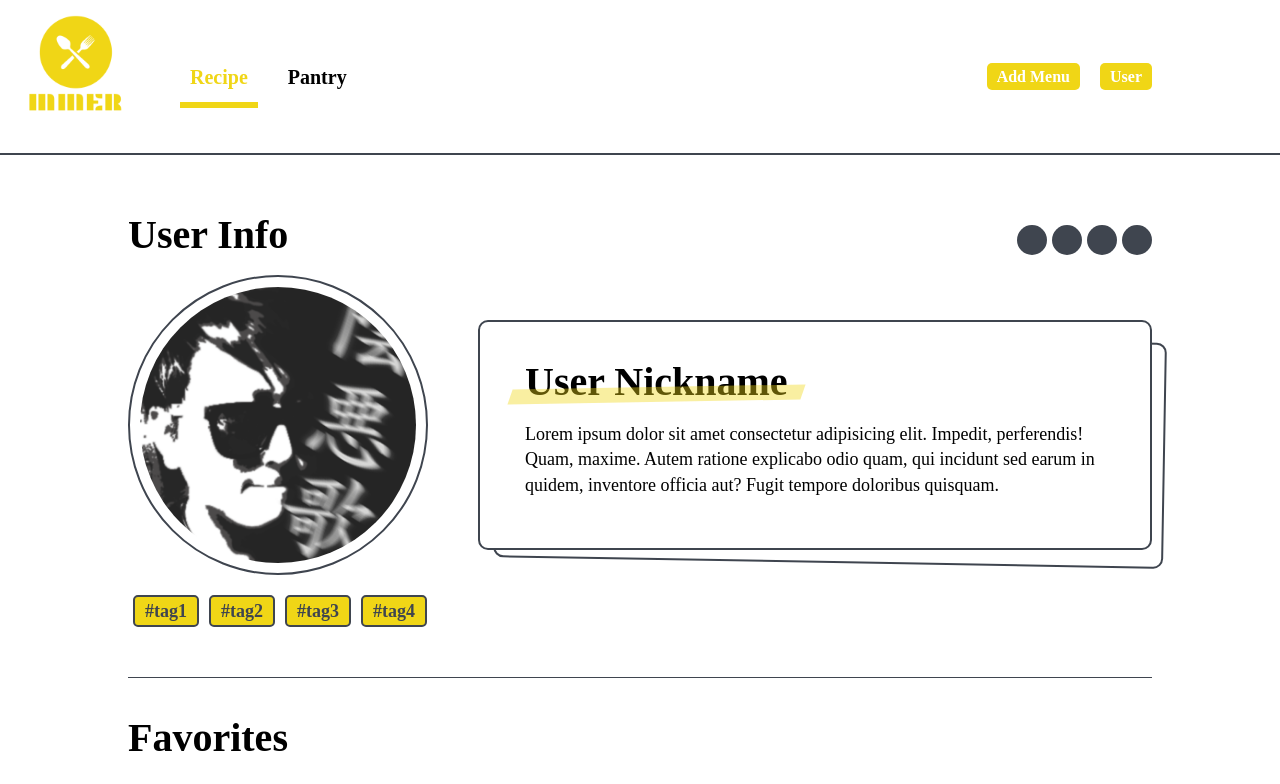
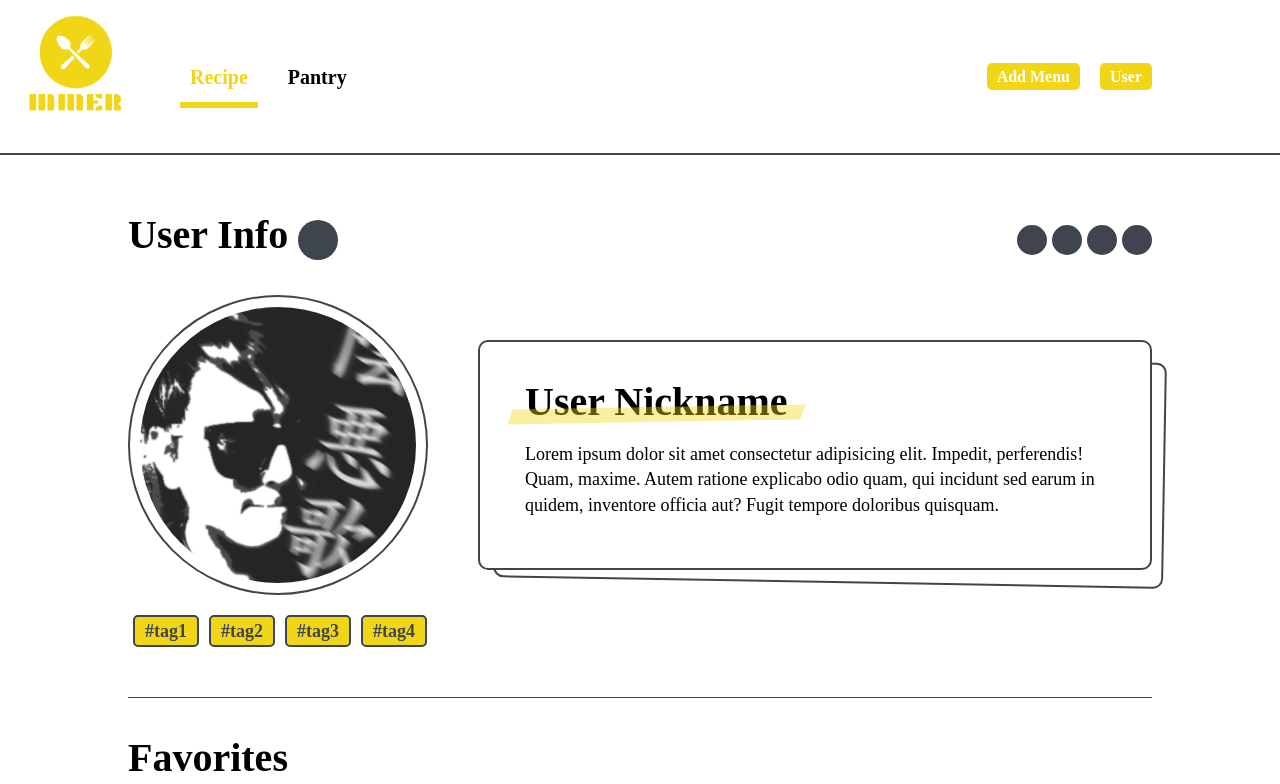
Before and after one commit to doakuma/MMER, a Next.js app in the folder front/: page /user in a window 1280 px wide. Shown: the top 784 px of the page. Built offline with nearby package versions, Linux system fonts and the light colour scheme.

Commit message:
[dev] user set button

```diff
--- a/front/pages/user/index.tsx
+++ b/front/pages/user/index.tsx
@@ -4,7 +4,12 @@ const User = () => {
   return (
     <Layout home={false} siteTitle="MMER | User">
       <section className="cont-section userInfo">
-        <h3 className="tit-user">User Info</h3>
+        <header className="head-userInfo">
+          <h3 className="tit-user">User Info</h3>
+          <a href="" className="btn-userSet">
+            Setting
+          </a>
+        </header>
         <figure className="img-user">
           <img src="/images/user/@userImage.png" alt="" className="userImg" />
           <figcaption>
@@ -167,9 +172,6 @@ const User = () => {
         </ul>
       </section>
       <section className="cont-section userInfo">
-        <h3 className="tit-user">Settings</h3>
-      </section>
-      <section className="cont-section userInfo">
         <h3 className="tit-user">Notifications</h3>
       </section>
     </Layout>
--- a/front/styles/layout.css
+++ b/front/styles/layout.css
@@ -594,6 +594,19 @@
 .cont-section.userInfo:first-of-type {
   border: none;
 }
+.head-userInfo {
+  display: flex;
+  align-items: center;
+}
+.btn-userSet {
+  margin: 0 0 0 10px;
+  width: 40px;
+  height: 40px;
+  background: #3f454f;
+  border-radius: 50%;
+  font-size: 0;
+  line-height: 0;
+}
 .tit-user {
   margin: 10px 0 20px;
   font-size: 40px;
```
